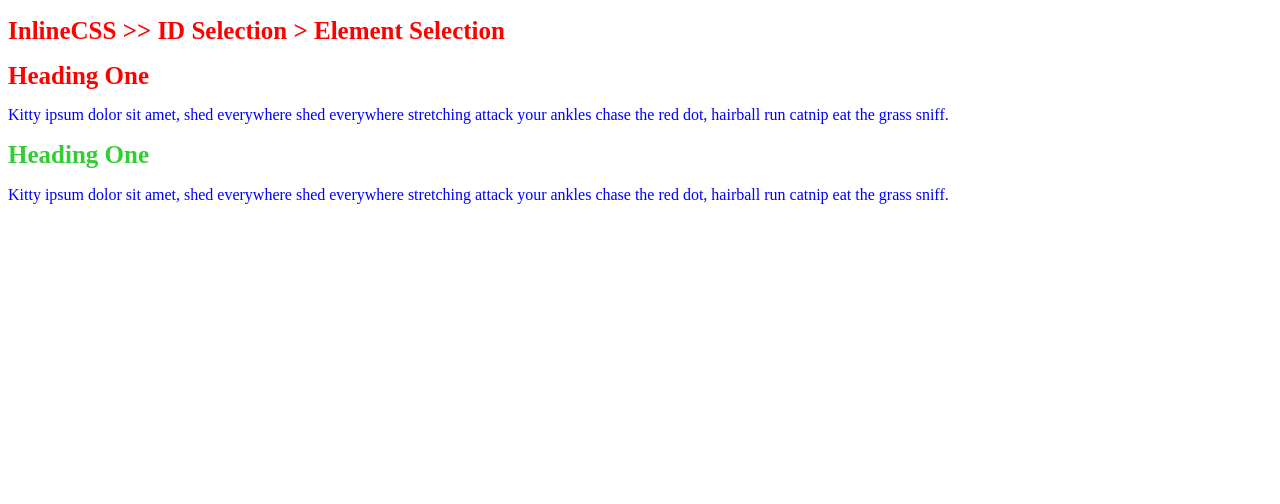
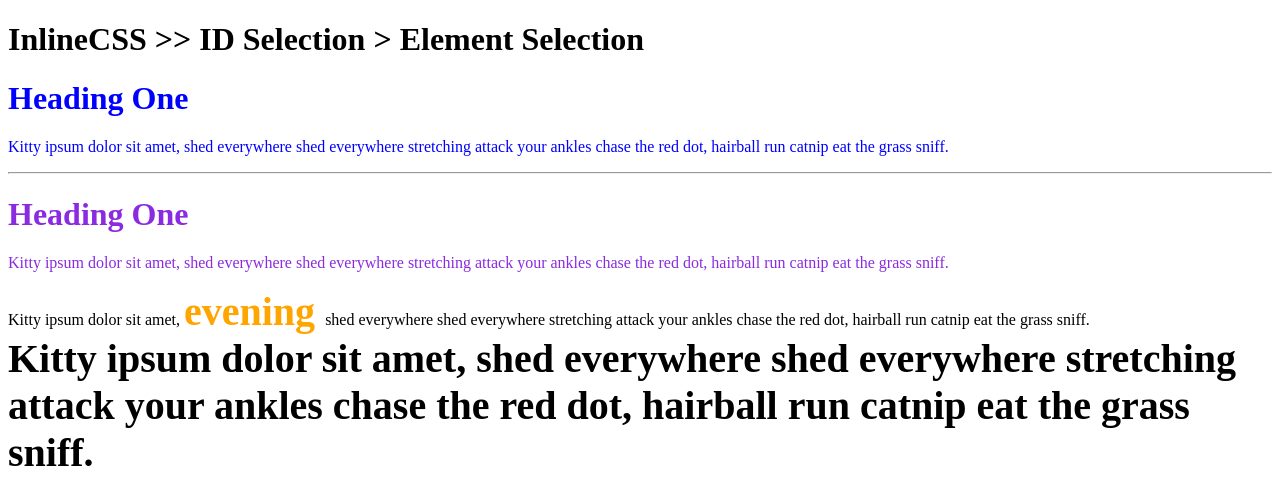
Before and after one commit to mangalagowrihr/Full-Stack-Training, a plain HTML site: page index.html in a window 1280 px wide. Drawn offline with Linux system fonts and the light colour scheme.

```diff
--- a/index.html
+++ b/index.html
@@ -6,32 +6,46 @@
     <meta name="viewport" content="width=device-width, initial-scale=1.0">
     <title>Full Stack Session</title>
     <style>
-        h1{
-            color: red;
-            font-size: 25px;
-        }
-        p{
-            color: blue;
-            font-weight: 100;
-        }
-        #first{
-            color:limegreen;
-        }
+       .one{
+           color: blue;
+       }
+       .two{
+           color: blueviolet;
+       }
+       .orange{
+           color: orange;
+       }
+       .big{
+           font-size: 40px;
+           font-weight: 900;
+       }
     </style>
 </head>
 <body>
     <h1>InlineCSS >> ID Selection > Element Selection</h1>
-    <h1 >Heading One</h1>
-    <p >
+    <h1 class="one" >Heading One</h1>
+    <p class="one" >
         Kitty ipsum dolor sit amet,
         shed everywhere shed everywhere stretching attack your ankles chase the red dot,
         hairball run catnip eat the grass sniff.
     </p>
-    <h1 id="first" >Heading One</h1>
-    <p >
+    <hr />
+    <h1 class="two" >Heading One</h1>
+    <p class="two" >
         Kitty ipsum dolor sit amet,
         shed everywhere shed everywhere stretching attack your ankles chase the red dot,
         hairball run catnip eat the grass sniff.
     </p>
+    <div>
+        Kitty ipsum dolor sit amet,
+        <b class="orange big" > evening </b>shed everywhere shed everywhere stretching attack your ankles chase the red dot,
+        hairball run catnip eat the grass sniff.
+
+    </div>
+    <span class="big">Kitty ipsum dolor sit amet,
+        shed everywhere shed everywhere stretching attack your ankles chase the red dot,
+        hairball run catnip eat the grass sniff. </span>
+
+
 </body>
 </html>
```
